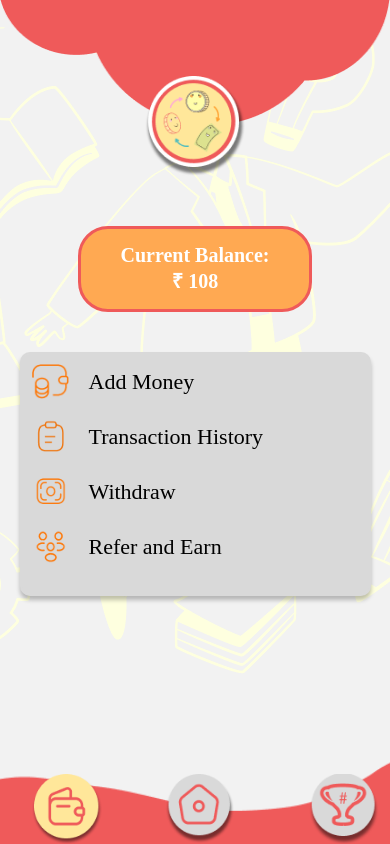
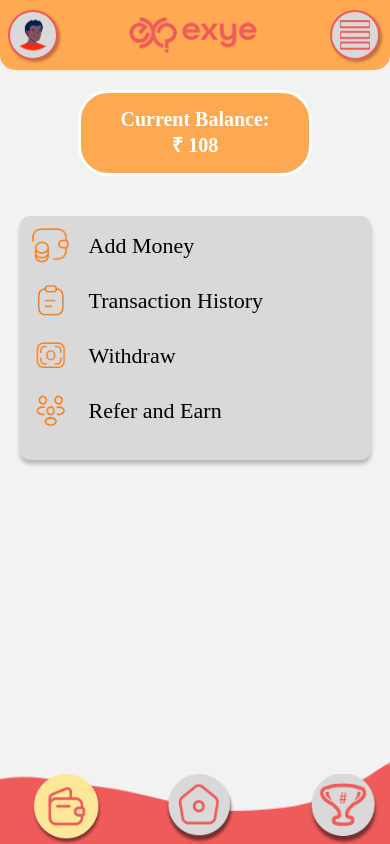
Before and after one commit to pcrahul702/exye, a React Native app: screen /Wallet in a window 390 px wide. Built offline with nearby package versions, Linux system fonts and the light colour scheme.

Commit message:
changes app

```diff
--- a/src/Screen/HomeScreen.js
+++ b/src/Screen/HomeScreen.js
@@ -53,7 +53,11 @@ const HomeScreen = () => {
         </TouchableOpacity>
 
 
-        <Text style={styles.headerText}>EXYE</Text>
+        {/* <Text style={styles.headerText}>EXYE</Text> */}
+        <Image
+          source={require('../assets/Exye_Logo_B1.png')}
+          style={styles.logo}
+        />
 
         <TouchableOpacity onPress={handleDrawerOpen}>
           <View style={styles.icon2}>
@@ -322,8 +326,8 @@ const styles = StyleSheet.create({
     fontFamily: 'Poppins-Regular'
   },
   icon: {
-    width: 85,
-    height: 85,
+    width: 50,
+    height: 50,
     borderRadius: 42.5,
     backgroundColor: '#D9D9D9',
     justifyContent: 'center',
@@ -338,13 +342,13 @@ const styles = StyleSheet.create({
     borderWidth: 2
   },
   iconImage: {
-    width: 85,
-    height: 85,
+    width: 40,
+    height: 40,
     borderRadius: 42.5,
   },
   icon2: {
-    width: 85,
-    height: 85,
+    width: 50,
+    height: 50,
     borderRadius: 42.5,
     backgroundColor: '#D9D9D9',
     justifyContent: 'center',
@@ -359,8 +363,16 @@ const styles = StyleSheet.create({
     borderWidth: 2
   },
   iconImage2: {
-    width: 48,
-    height: 44,
+    width: 30,
+    height: 30,
+
+  },
+  logo: {
+    flex: 1,
+    width: 40,
+    height: 40,
+
+
 
   },
   scrollContainer: {
--- a/src/Screen/Pavilion.js
+++ b/src/Screen/Pavilion.js
@@ -1,10 +1,10 @@
-import { StyleSheet, Text, View, SafeAreaView, Image, TouchableOpacity, ScrollView } from 'react-native'
+import { StyleSheet, Text, View, SafeAreaView, Image,StatusBar, TouchableOpacity, ScrollView } from 'react-native'
 import React from 'react'
 import backgroundImage from '../assets/Group.png';
 import uppershaper from '../assets/uppershape.png';
 import upperLog from '../assets/Upperlogo2.png';
 import LinearGradient from 'react-native-linear-gradient';
-import { useNavigation } from '@react-navigation/native';
+import { useNavigation ,DrawerActions} from '@react-navigation/native';
 
 const Pavilion = () => {
 
@@ -18,14 +18,50 @@ const Pavilion = () => {
     navigation.navigate('Wallet'); // Navigate to the Wallet screen
   };
 
+  const handleProfile1Navigation = () => {
+    navigation.navigate('Profile1'); // Navigate to the Wallet screen
+  };
 
+  const handleDrawerOpen= () => {
+    navigation.dispatch(DrawerActions.openDrawer());
+  };
   return (
     <SafeAreaView style={styles.container}>
 
-      <Image source={uppershaper} style={styles.uppershape} />
+      {/* <Image source={uppershaper} style={styles.uppershape} />
       <Image source={backgroundImage} style={styles.backgroundImage} />
-      <Image source={upperLog} style={styles.upperLog} />
+      <Image source={upperLog} style={styles.upperLog} /> */}
 
+      <StatusBar hidden={true} />
+
+      <View style={styles.header}>
+
+        <TouchableOpacity onPress={handleProfile1Navigation}>
+          <View style={styles.icon}>
+            <Image
+              source={require('../assets/profile_avatar.png')}
+              style={styles.iconImage}
+            />
+          </View>
+        </TouchableOpacity>
+
+
+        {/* <Text style={styles.headerText}>EXYE</Text> */}
+        <Image
+          source={require('../assets/Exye_Logo_B1.png')}
+          style={styles.logo}
+        />
+        <TouchableOpacity onPress={handleDrawerOpen}>
+          <View style={styles.icon2}>
+            <Image
+              source={require('../assets/hamburgerMenu.png')}
+              style={styles.iconImage2}
+            />
+          </View>
+        </TouchableOpacity>
+
+
+      </View>
       <ScrollView style={styles.scrollContainer}>
 
 
@@ -84,8 +120,77 @@ const Pavilion = () => {
 export default Pavilion
 
 const styles = StyleSheet.create({
+  header: {
+    flexDirection: 'row',
+    height: 'auto',
+    backgroundColor: '#ffa952',
+    borderBottomLeftRadius: 15,
+    borderBottomRightRadius: 15,
+    justifyContent: 'center',
+    alignItems: 'center',
+  },
+  headerText: {
+    flex: 1,
+    fontSize: 35,
+    color: '#EF5A5A',
+    fontWeight: '700',
+    textShadowColor: 'rgba(0, 0, 0, 0.75)',
+    textShadowOffset: { width: -1, height: 1 },
+    textShadowRadius: 10,
+    elevation: 5,
+    textAlign: 'center',
+    fontFamily: 'Poppins-Regular'
+  },
+  icon: {
+    width: 50,
+    height: 50,
+    borderRadius: 42.5,
+    backgroundColor: '#D9D9D9',
+    justifyContent: 'center',
+    alignItems: 'center',
+    elevation: 5,
+    margin: 8,
+    shadowColor: 'black',
+    shadowOffset: { width: 2, height: 2 },
+    shadowOpacity: 0.3,
+    shadowRadius: 3,
+    borderColor: '#EF5A5A',
+    borderWidth: 2
+  },
+  iconImage: {
+    width: 40,
+    height: 40,
+    borderRadius: 42.5,
+  },
+  icon2: {
+    width: 50,
+    height: 50,
+    borderRadius: 42.5,
+    backgroundColor: '#D9D9D9',
+    justifyContent: 'center',
+    alignItems: 'center',
+    elevation: 5,
+    margin: 10,
+    shadowColor: 'black',
+    shadowOffset: { width: 2, height: 2 },
+    shadowOpacity: 0.3,
+    shadowRadius: 3,
+    borderColor: '#EF5A5A',
+    borderWidth: 2
+  },
+  iconImage2: {
+    width: 30,
+    height: 30,
+
+  },
+  logo: {
+    flex: 1,
+    width: 40,
+    height: 40,
 
 
+
+  },
   uppershape: {
     top: 0,
     width: '100%',
--- a/src/Screen/WalletPage.js
+++ b/src/Screen/WalletPage.js
@@ -1,6 +1,15 @@
 import React from 'react';
-import { View, SafeAreaView, StyleSheet, Image, Text, TouchableOpacity, ScrollView } from 'react-native';
-import { useNavigation } from '@react-navigation/native';
+import {
+  View,
+  SafeAreaView,
+  StyleSheet,
+  Image,
+  Text,
+  TouchableOpacity,
+  ScrollView,
+  StatusBar,
+} from 'react-native';
+import {useNavigation, DrawerActions} from '@react-navigation/native';
 
 import backgroundImage from '../assets/Group.png';
 import uppershape from '../assets/uppershape.png';
@@ -40,12 +49,46 @@ function WalletPage() {
   const handleWithdrawNavigation = () => {
     navigation.navigate('Withdraw');
   };
+  const handleProfile1Navigation = () => {
+    navigation.navigate('Profile1'); // Navigate to the Wallet screen
+  };
 
+  const handleDrawerOpen = () => {
+    navigation.dispatch(DrawerActions.openDrawer());
+  };
   return (
     <SafeAreaView style={styles.container}>
-            <Image source={backgroundImage} style={styles.backgroundImage} />
+      <StatusBar hidden={true} />
+
+      <View style={styles.header}>
+        <TouchableOpacity onPress={handleProfile1Navigation}>
+          <View style={styles.icon}>
+            <Image
+              source={require('../assets/profile_avatar.png')}
+              style={styles.iconImage}
+            />
+          </View>
+        </TouchableOpacity>
+
+        {/* <Text style={styles.headerText}>EXYE</Text> */}
+
+        <Image
+          source={require('../assets/Exye_Logo_B1.png')}
+          style={styles.logo}
+        />
+
+        <TouchableOpacity onPress={handleDrawerOpen}>
+          <View style={styles.icon2}>
+            <Image
+              source={require('../assets/hamburgerMenu.png')}
+              style={styles.iconImage2}
+            />
+          </View>
+        </TouchableOpacity>
+      </View>
+      {/* <Image source={backgroundImage} style={styles.backgroundImage} />
             <Image source={uppershape} style={styles.uppershape} />
-            <Image source={upperLog} style={styles.upperLog} />
+            <Image source={upperLog} style={styles.upperLog} /> */}
 
       <ScrollView contentContainerStyle={styles.scrollContainer}>
         <View style={styles.miniContainer}>
@@ -54,22 +97,30 @@ function WalletPage() {
         </View>
 
         <View style={styles.customContainer}>
-                    <TouchableOpacity onPress={handleAddMoneyNavigation} style={styles.touchableIcon}>
+          <TouchableOpacity
+            onPress={handleAddMoneyNavigation}
+            style={styles.touchableIcon}>
             <Image source={addmoney} style={styles.smallIcon} />
             <Text style={styles.iconText}>Add Money</Text>
           </TouchableOpacity>
 
-                    <TouchableOpacity onPress={handleTransactionHistoryNavigation} style={styles.touchableIcon}>
+          <TouchableOpacity
+            onPress={handleTransactionHistoryNavigation}
+            style={styles.touchableIcon}>
             <Image source={transitionhistory} style={styles.smallIcon} />
             <Text style={styles.iconText}>Transaction History</Text>
           </TouchableOpacity>
 
-                    <TouchableOpacity onPress={handleWithdrawNavigation} style={styles.touchableIcon}>
+          <TouchableOpacity
+            onPress={handleWithdrawNavigation}
+            style={styles.touchableIcon}>
             <Image source={withdrawicon} style={styles.smallIcon} />
             <Text style={styles.iconText}>Withdraw</Text>
           </TouchableOpacity>
 
-                    <TouchableOpacity onPress={handleReferNavigation} style={styles.touchableIcon}>
+          <TouchableOpacity
+            onPress={handleReferNavigation}
+            style={styles.touchableIcon}>
             <Image source={refericon} style={styles.smallIcon} />
             <Text style={styles.iconText}>Refer and Earn</Text>
           </TouchableOpacity>
@@ -77,17 +128,29 @@ function WalletPage() {
       </ScrollView>
 
       <TouchableOpacity onPress={handleHomeNavigation} style={styles.xyz}>
-                <Image source={require("../assets/unfilledHome.png")} style={styles.bottomNavIcons} />
+        <Image
+          source={require('../assets/unfilledHome.png')}
+          style={styles.bottomNavIcons}
+        />
       </TouchableOpacity>
-            <TouchableOpacity  style={styles.WalletIcon}>
-                <Image source={require("../assets/filledWallet.png")} style={styles.bottomNavIcons} />
+      <TouchableOpacity style={styles.WalletIcon}>
+        <Image
+          source={require('../assets/filledWallet.png')}
+          style={styles.bottomNavIcons}
+        />
       </TouchableOpacity>
-            <TouchableOpacity  onPress={handlePavilionNavigation} style={styles.NotificationIcon}>
-                <Image source={require("../assets/notification.png")} style={styles.bottomNavIcons} />
+      <TouchableOpacity
+        onPress={handlePavilionNavigation}
+        style={styles.NotificationIcon}>
+        <Image
+          source={require('../assets/notification.png')}
+          style={styles.bottomNavIcons}
+        />
       </TouchableOpacity>
       <Image
         source={require('../assets/BottomNav.png')}
-                style={styles.bottomNav} />
+        style={styles.bottomNav}
+      />
     </SafeAreaView>
   );
 }
@@ -95,6 +158,77 @@ function WalletPage() {
 const styles = StyleSheet.create({
   container: {
     flex: 1,
+  },
+
+  header: {
+    flexDirection: 'row',
+    height: 'auto',
+    backgroundColor: '#ffa952',
+    borderBottomLeftRadius: 15,
+    borderBottomRightRadius: 15,
+    justifyContent: 'center',
+    alignItems: 'center',
+  },
+  logo: {
+    flex: 1,
+    width: 40,
+    height: 40,
+
+
+
+  },
+  headerText: {
+    flex: 1,
+    fontSize: 35,
+    color: '#EF5A5A',
+    fontWeight: '700',
+    textShadowColor: 'rgba(0, 0, 0, 0.75)',
+    textShadowOffset: {width: -1, height: 1},
+    textShadowRadius: 10,
+    elevation: 5,
+    textAlign: 'center',
+    fontFamily: 'Poppins-Regular',
+  },
+  icon: {
+    width: 50,
+    height: 50,
+    borderRadius: 42.5,
+    backgroundColor: '#D9D9D9',
+    justifyContent: 'center',
+    alignItems: 'center',
+    elevation: 5,
+    margin: 8,
+    shadowColor: 'black',
+    shadowOffset: {width: 2, height: 2},
+    shadowOpacity: 0.3,
+    shadowRadius: 3,
+    borderColor: '#EF5A5A',
+    borderWidth: 2,
+  },
+  iconImage: {
+    width: 40,
+    height: 40,
+    borderRadius: 42.5,
+  },
+  iconImage2: {
+    width: 30,
+    height: 30,
+  },
+  icon2: {
+    width: 50,
+    height: 50,
+    borderRadius: 42.5,
+    backgroundColor: '#D9D9D9',
+    justifyContent: 'center',
+    alignItems: 'center',
+    elevation: 5,
+    margin: 10,
+    shadowColor: 'black',
+    shadowOffset: {width: 2, height: 2},
+    shadowOpacity: 0.3,
+    shadowRadius: 3,
+    borderColor: '#EF5A5A',
+    borderWidth: 2,
   },
   backgroundImage: {
     width: '100%',
@@ -119,12 +253,13 @@ const styles = StyleSheet.create({
     paddingBottom: 120, // Ensure space for the bottom navigation
   },
   miniContainer: {
+    marginTop: 20,
     width: '60%',
     alignSelf: 'center',
     marginHorizontal: 20,
     padding: 15,
     borderWidth: 3.95,
-        borderColor: 'rgba(239, 90, 90, 1)',
+    borderColor: 'white',
     borderRadius: 30,
     backgroundColor: 'rgba(255, 169, 82, 1)',
     alignItems: 'center',
```
Also changed, not shown: src/assets/Exye_Logo_B1.png (added). Lines whose indentation alone changed are shown as unchanged.
